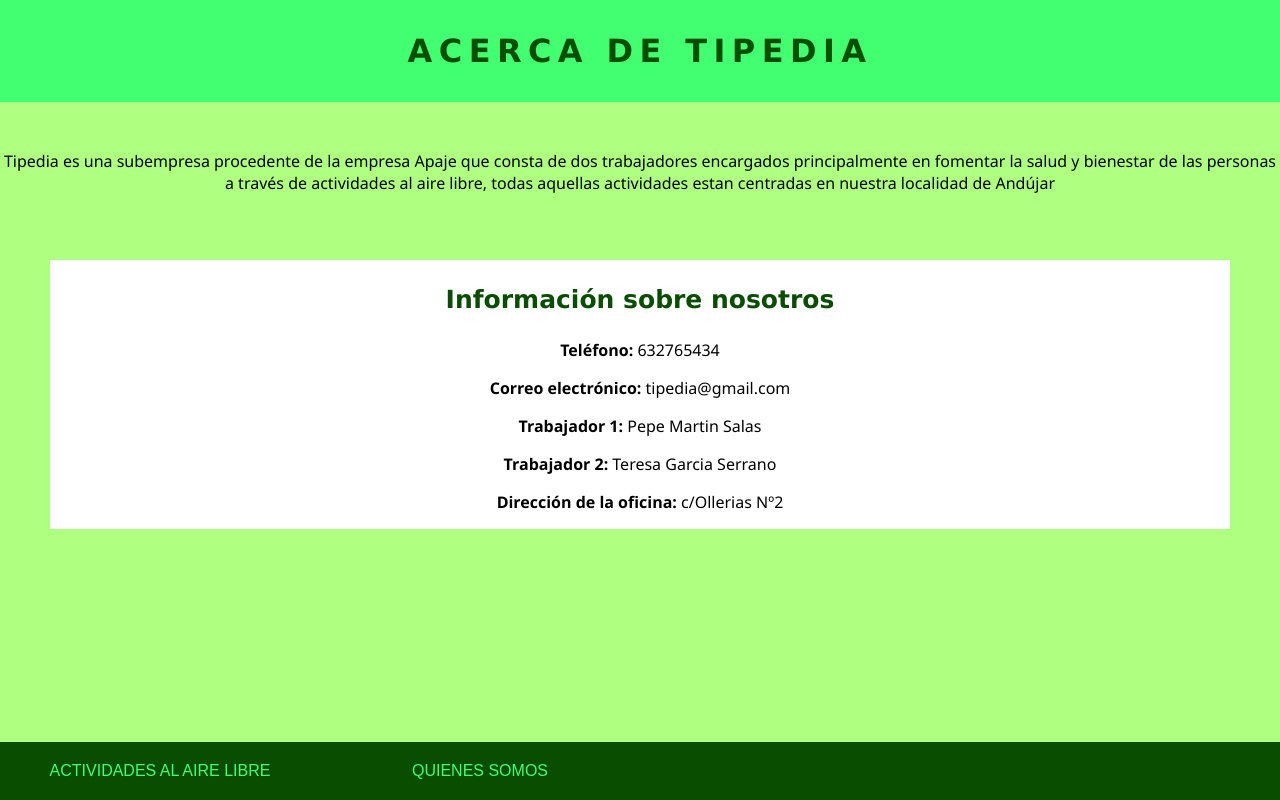
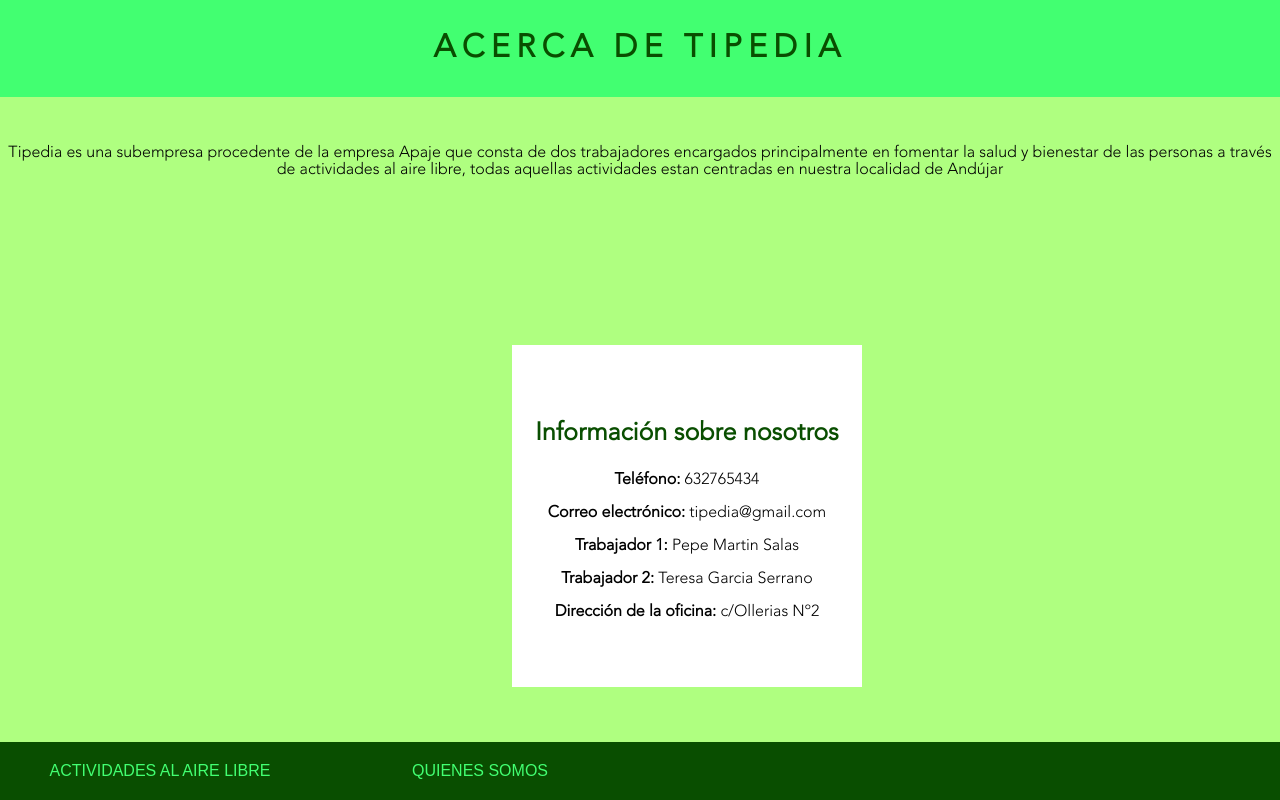
Before and after one commit to PabloDev09/Apaje, a plain HTML site: page actividad_aire_libre/acerca_de.html in a window 1280 px wide. Drawn offline with Linux system fonts and the light colour scheme.

Commit message:
Mejora diseño Actividad Aire Libre

```diff
--- a/actividad_aire_libre/acerca_de.html
+++ b/actividad_aire_libre/acerca_de.html
@@ -7,6 +7,7 @@
     <link rel="shortcut icon" href="icono.jpg" />
     <style>
         body{
+            font-family: 'Avenir LT 35 Light';
             margin:0px;
             padding:0px;
             position: relative;
@@ -31,22 +32,24 @@
             margin-top:0em;
             padding: 1em 0;
             margin-bottom:1em;
-            font-family: Verdana, Geneva, Tahoma, sans-serif, Geneva, Tahoma, sans-serif;
-            text-transform:
-            uppercase; color:rgb(9, 78, 0);
+            font-family: 'Avenir LT 35 Light';
+            font-weight: 700;
+            text-transform: uppercase;
+            color:rgb(9, 78, 0);
         }
         p{
             text-align: center;
-            font-family: 'Segoe UI', Tahoma, Geneva, Verdana, sans-serif;
+            font-family: 'Avenir LT 35 Light';
             color:black;
         }
         li{
-            font-family: 'Segoe UI', Tahoma, Geneva, Verdana, sans-serif;
+            font-family: 'Avenir LT 35 Light';
             color:black;
         }
         h3{
             font-size: 25px;
-            font-family: Verdana, Geneva, Tahoma, sans-serif; color:rgb(9, 78, 0);
+            font-family: 'Avenir LT 35 Light';
+            color:rgb(9, 78, 0);
         }
         #footer{
             position:absolute;
@@ -74,11 +77,13 @@
             color:rgb(9, 78, 0)
         }
         #lista{
-            text-align:center;
+            width: 350px;
+            margin-left: 40%;
+            margin-top: 150px;
+            padding-top: 50px;
+            padding-bottom: 50px;
+            text-align: center;
             background-color: white;
-            margin-top: 50px;
-            margin-left: 50px;
-            margin-right: 50px;
         }
         #lista h3{
             text-align: center;
```
Also changed, not shown: actividad_aire_libre/home.html (+3 -2 lines), actividad_aire_libre/quienes_somos.html (+3 -2 lines).
